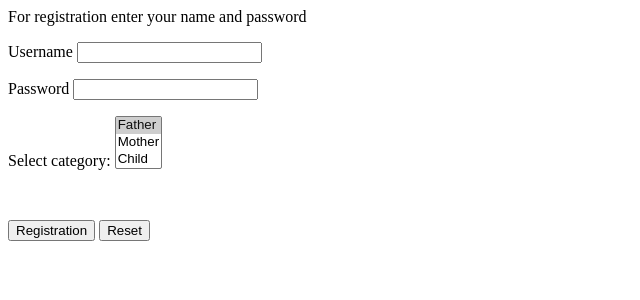
After one commit to GrolGPA/awstask, a PHP site: template html/application/views/Registration.php in a window 1280 px wide. The commit adds this page. Shown: the top 300 px of the page, without its empty margins (0-640 px from the left). Run offline with PHP 8.4, Linux system fonts and the light colour scheme; the template is opened without the code that fills it, so the values that code supplies are empty.

Commit message:
registration fix

```diff
--- a/html/application/controllers/Controller.php
+++ b/html/application/controllers/Controller.php
@@ -35,7 +35,7 @@ class Controller
     /**
      * default action
      */
-    function action_index()
+    function index()
     {
 
 
--- a/html/application/models/Config.php
+++ b/html/application/models/Config.php
@@ -23,8 +23,9 @@ class Config
      */
     function __construct()
     {
+        //Setting parametrs of Database
         $this->config = array(
-            'host' => 'db1',
+            'host' => 'db', //value overridden in models/DB.php
             'dbname' => 'local',
             'username' => 'local',
             'password' => 'local');
--- a/html/application/models/Model.php
+++ b/html/application/models/Model.php
@@ -13,6 +13,8 @@ namespace application\models;
 
 class Model
 {
+    protected $stmt;
+
     public function getData()
     {
     }
--- a/html/application/views/Login.php
+++ b/html/application/views/Login.php
@@ -22,6 +22,10 @@
     <button type="submit"><span>Login</span></button>
     <button type="reset"><span>Reset</span></button>
 </p>
+
 </form>
+<p>
+<a href="Registration/run">Registration</a>
+</p>
 </body>
 </html>
--- /dev/null
+++ b/html/application/views/Registration.php
@@ -0,0 +1,26 @@
+<p> For registration enter your name and password</p>
+<form action="" method="post">
+    <p>
+        <label>Username</label>
+        <input id="username" value="" name="username" type="text" required="required" />
+        <br>
+    </p>
+    <p>
+        <label>Password</label>
+        <input id="password" value="" name="password" type="password" required="required" />
+        <br>
+    </p>
+    <p>
+        <label>Select category:</label>
+        <select id="category" name="category" size="3" multiple>
+            <option selected value="1">Father</option>
+            <option value="2">Mother</option>
+            <option value="3">Child</option>
+        </select>
+    </p>
+    <br />
+    <p>
+        <button type="submit"><span>Registration</span></button>
+        <button type="reset"><span>Reset</span></button>
+    </p>
+</form>
--- a/html/application/views/Template.php
+++ b/html/application/views/Template.php
@@ -10,9 +10,11 @@
     <H1 aling='center'>Family diary</H1>
 
 <?php
+include 'application/views/'.$content_view;
 if (\application\models\Session::get('loggedIn') == true )
 {
-include 'application/views/'.$content_view; }
+    include 'application/views/'.$content_view;
+}
 ?>
 
 
```
Also changed, not shown: html/application/config/config.php (deleted, +0 -16 lines), html/application/controllers/Main.php (+16 -4 lines), html/application/controllers/Registration.php (+13 -3 lines), html/application/models/Login.php (+2 -28 lines), html/application/models/Registration.php (+6 -4 lines), html/application/views/View.php (+6 -1 lines).
